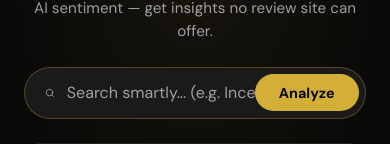
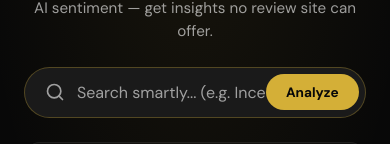
Before and after one commit to Jasbir94/ai-movie-insight-builder, a Next.js app: page / in a window 390 px wide. Shown: the part 485-629 px from the top of the page. Built offline with nearby package versions, Linux system fonts and the light colour scheme; a web font is replaced by a local one.

Commit message:
UI: Optimize mobile search button and enable full-screen video support

```diff
--- a/src/components/SearchBar.module.css
+++ b/src/components/SearchBar.module.css
@@ -202,4 +202,9 @@
     .suggestionMeta {
         font-size: 0.75rem;
     }
+
+    .button {
+        padding: 0.6rem 1.25rem;
+        font-size: 0.85rem;
+    }
 }
--- a/src/components/VideoPlayer.jsx
+++ b/src/components/VideoPlayer.jsx
@@ -64,7 +64,7 @@ export default function VideoPlayer({ youtubeId, movieTitle }) {
                         src={`https://www.youtube.com/embed/${youtubeId}?autoplay=1&rel=0&modestbranding=1&vq=hd1080`}
                         title={`${movieTitle || 'Movie'} Trailer`}
                         frameBorder="0"
-                        allow="accelerometer; autoplay; clipboard-write; encrypted-media; gyroscope; picture-in-picture; web-share"
+                        allow="accelerometer; autoplay; clipboard-write; encrypted-media; gyroscope; picture-in-picture; web-share; fullscreen"
                         allowFullScreen
                     />
                 )}
```
